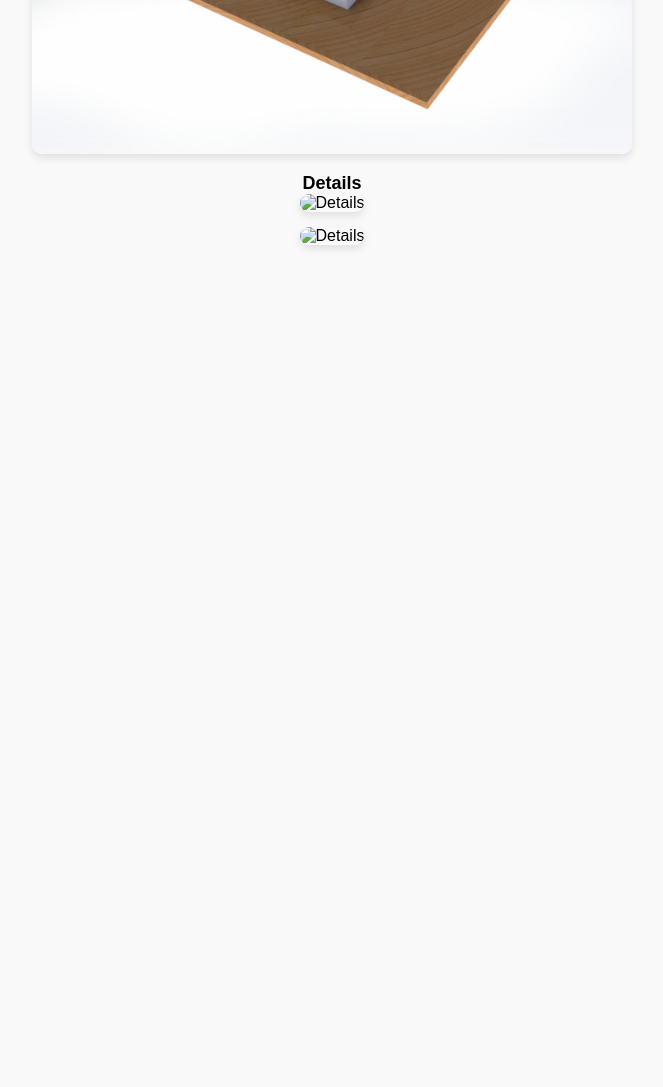
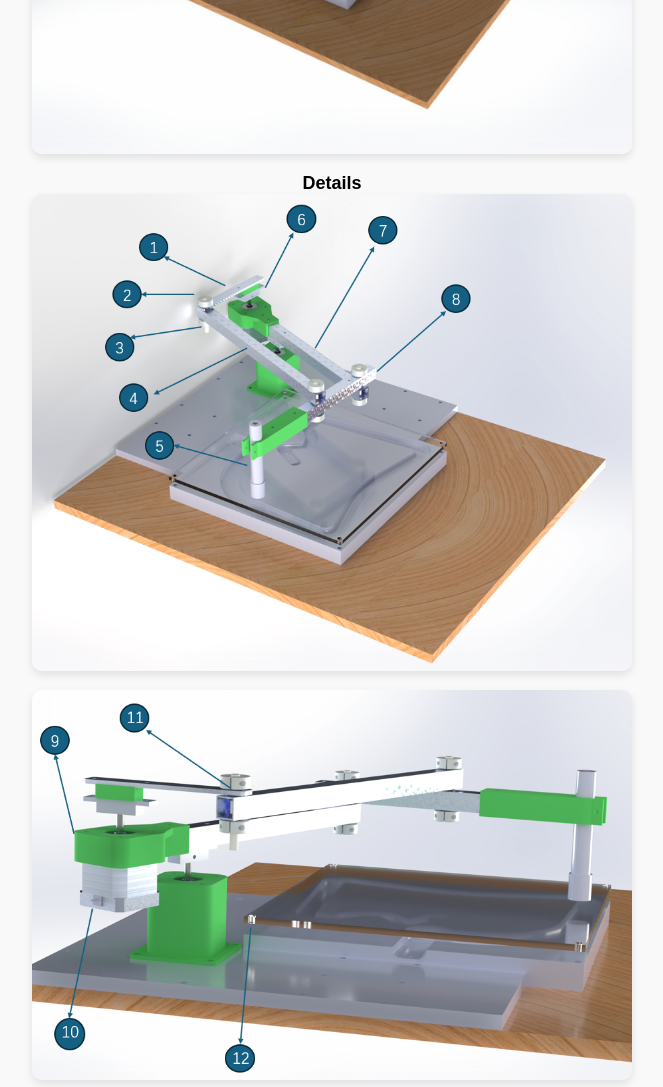
Before and after one commit to PPKKIO/The-Classy-Colonoscopy-, a plain HTML site: page index.html in a window 1280 px wide. Shown: the part 825-1912 px from the top of the page, without its empty margins (308-971 px from the left). Before the commit the page ends 1125 px from the top, so only its background shows below. Drawn offline with Linux system fonts and the light colour scheme.

Commit message:
index.html

```diff
--- a/index.html
+++ b/index.html
@@ -62,11 +62,11 @@
 
         <div class="image-container">
             <div class="image-title">Details</div>
-            <img src="image2.jpg" alt="Details">
+            <img src="image2.png" alt="Details">
         </div>
 
         <div class="image-container">
-            <img src="image3.jpg" alt="Details">
+            <img src="image3.png" alt="Details">
         </div>
 
 
```
